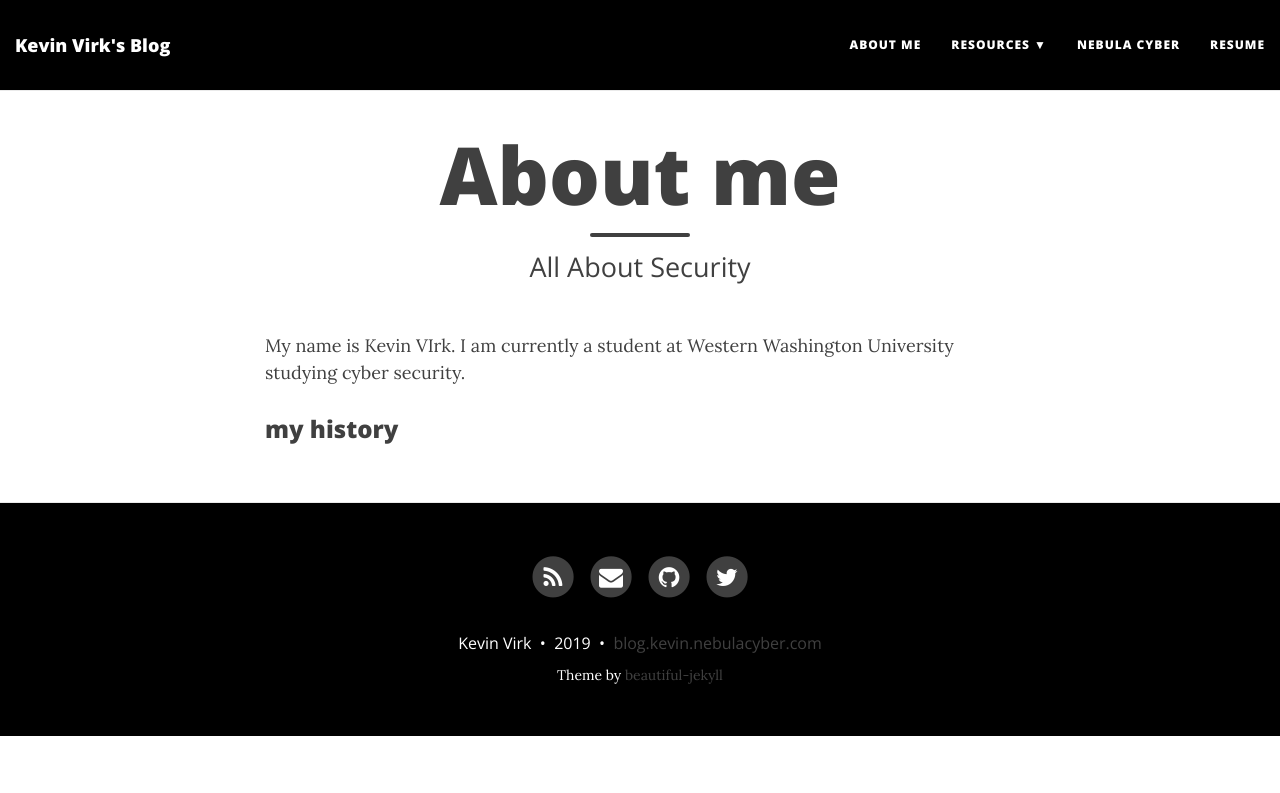
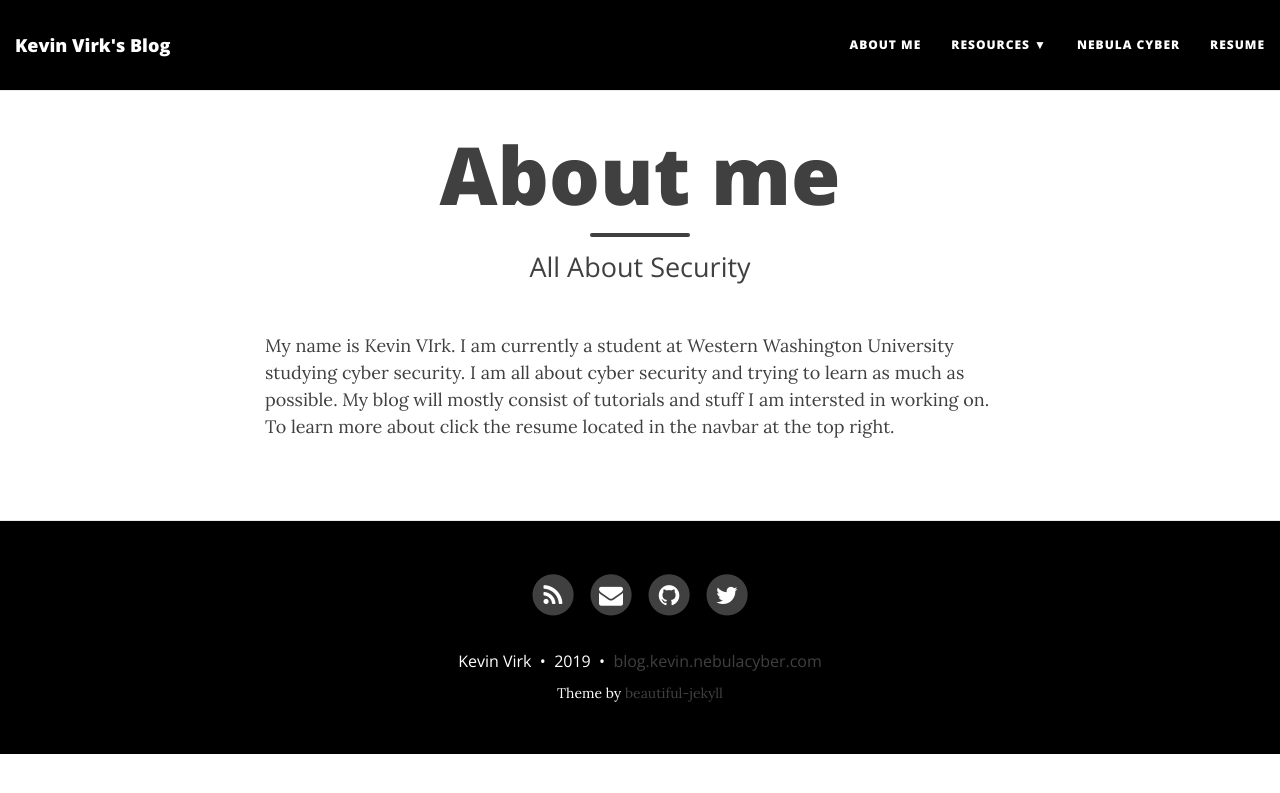
Before and after one commit to vevinkirk/vevinkirk.github.io, a Jekyll site: the page built from aboutme.md, in a window 1280 px wide. Shown: the top 793 px of the page. Built offline with Jekyll 4.4.1, drawn with Linux system fonts in a browser that asks for light colours; nearby versions of some CDN libraries.

Commit message:
Update aboutme.md

```diff
--- a/aboutme.md
+++ b/aboutme.md
@@ -4,8 +4,4 @@ title: About me
 subtitle: All About Security
 ---
 
-My name is Kevin VIrk. I am currently a student at Western Washington University studying cyber security.
-
-
-
-### my history
+My name is Kevin VIrk. I am currently a student at Western Washington University studying cyber security. I am all about cyber security and trying to learn as much as possible. My blog will mostly consist of tutorials and stuff I am intersted in working on. To learn more about click the resume located in the navbar at the top right.
```
